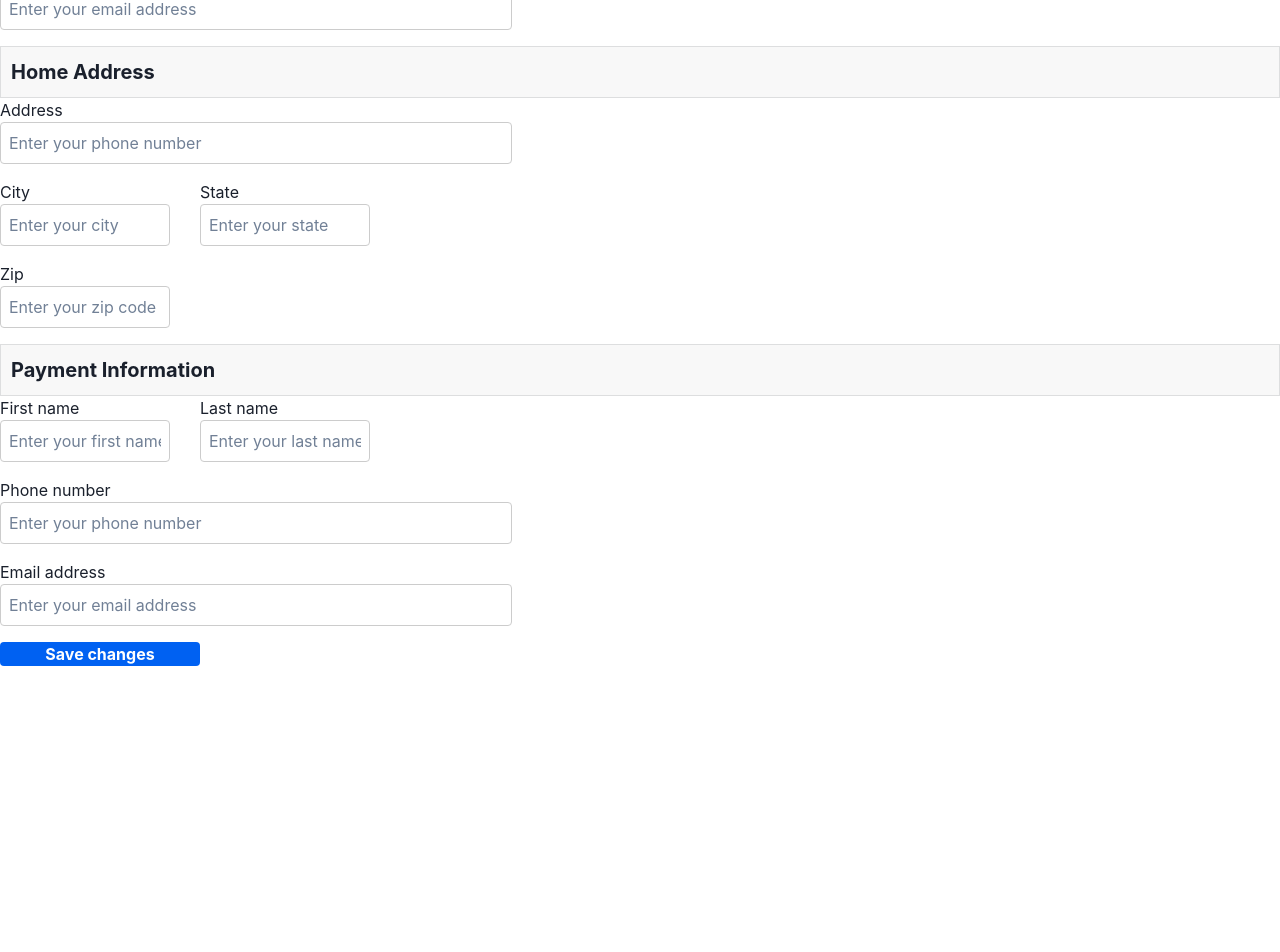
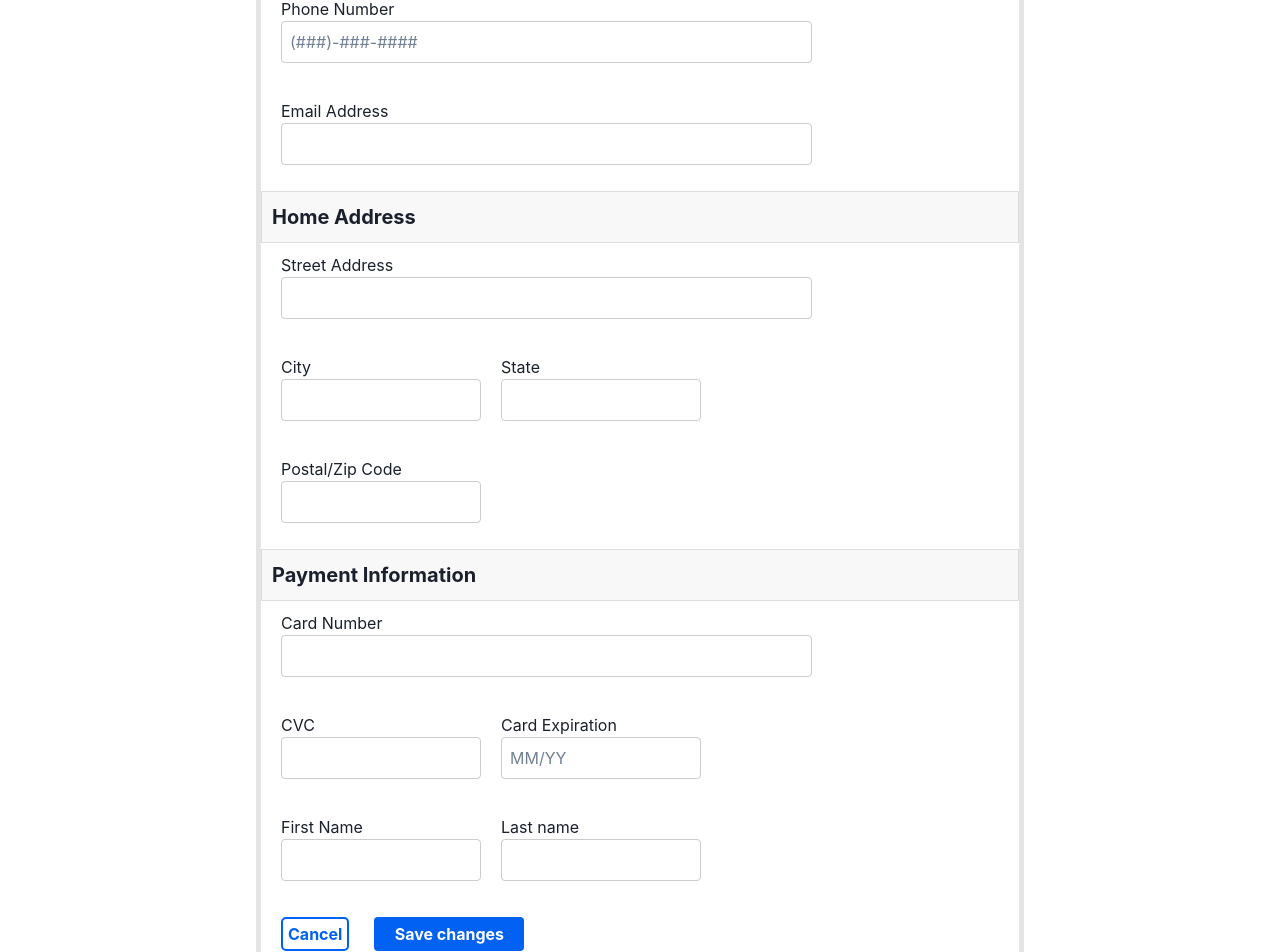
Before and after one commit to CS4050-E-Cinema-Booking-Project/ui, a React (Create React App) app: page /edit-profile in a window 1280 px wide. Shown: the part 320-1272 px from the top of the page. Before the commit the page ends 986 px from the top, so only its background shows below. Built offline with nearby package versions, Linux system fonts and the light colour scheme.

Commit message:
Added additional styling to EditProfile components

```diff
--- a/src/components/EditProfile.jsx
+++ b/src/components/EditProfile.jsx
@@ -1,31 +1,33 @@
 import React from "react";
+import { Link } from "react-router-dom";
 import "../style/EditProfile.css";
 
 const EditProfile = () => {
   return (
     <div>
+      <div className="settings-box">
         <div className="card-body">
           <div class="card-title">Account Details</div>
           <form>
             <div>
               <div className="name-card">
-              <label className="name-title">First name</label>
-              <input className="name-form" type="text" placeholder="Enter your first name" />
+                <label className="name-title">First Name</label>
+                <input className="name-form" type="text"/>
               </div>
               <div className="name-card">
-              <label className="name-title">Last name</label>
-              <input className="name-form" type="text" placeholder="Enter your last name" />
+                <label className="name-title">Last Name</label>
+                <input className="name-form" type="text"/>
               </div>
             </div>
             <div>
-            <div>
-              <label>Phone number</label>
-              <input className="settings-form" type="tel" placeholder="Enter your phone number" />
+              <div className="settings-card">
+                <label className="settings-title">Phone Number</label>
+                <input className="settings-form" type="tel" placeholder="(###)-###-####" />
               </div>
             </div>
-          <div>
-            <label>Email address</label>
-            <input className="settings-form" type="email" placeholder="Enter your email address" />
+            <div className="settings-card">
+              <label className="settings-title">Email Address</label>
+              <input className="settings-form" type="email"/>
             </div>
           </form>
         </div>
@@ -33,25 +35,25 @@ const EditProfile = () => {
           <div class="card-title">Home Address</div>
           <form>
             <div>
-            <div>
-              <label>Address</label>
-              <input className="settings-form" type="tel" placeholder="Enter your phone number" />
+              <div className="settings-card">
+                <label className="settings-title">Street Address</label>
+                <input className="settings-form" type="text"/>
               </div>
             </div>
             <div>
               <div className="name-card">
                 <label className="name-title">City</label>
-              <input className="name-form" type="text" placeholder="Enter your city" />
+                <input className="name-form" type="text"/>
               </div>
               <div className="name-card">
                 <label className="name-title">State</label>
-              <input className="name-form" type="text" placeholder="Enter your state" />
+                <input className="name-form" type="text"/>
               </div>
             </div>
             <div>
               <div className="name-card">
-              <label className="name-title">Zip</label>
-              <input className="name-form" type="text" placeholder="Enter your zip code" />
+                <label className="name-title">Postal/Zip Code</label>
+                <input className="name-form" type="text"/>
               </div>
             </div>
           </form>
@@ -60,27 +62,35 @@ const EditProfile = () => {
           <div class="card-title">Payment Information</div>
           <form>
             <div>
+              <div className="settings-card">
+                <label className="settings-title">Card Number</label>
+                <input className="settings-form" type="tel"/>
+              </div>
+            </div>
+            <div>
               <div className="name-card">
-              <label className="name-title">First name</label>
-              <input className="name-form" type="text" placeholder="Enter your first name" />
+                <label className="name-title">CVC</label>
+                <input className="name-form" type="text"/>
+              </div>
+              <div className="name-card">
+                <label className="name-title">Card Expiration</label>
+                <input className="name-form" type="text" placeholder="MM/YY" />
+              </div>
+            </div>
+            <div>
+              <div className="name-card">
+                <label className="name-title">First Name</label>
+                <input className="name-form" type="text"/>
               </div>
               <div className="name-card">
                 <label className="name-title">Last name</label>
-              <input className="name-form" type="text" placeholder="Enter your last name" />
+                <input className="name-form" type="text"/>
               </div>
             </div>
-          <div>
-            <div>
-              <label>Phone number</label>
-              <input className="settings-form" type="tel" placeholder="Enter your phone number" />
+          </form>
+          <Link to="/user" className="cancel-button">Cancel</Link>
+          <button class="save-button" type="button">Save changes</button>
         </div>
-          </div>
-          <div>
-            <label>Email address</label>
-            <input className="settings-form" type="email" placeholder="Enter your email address" />
-          </div>
-        </form>
-        <button class="save-button" type="button">Save changes</button>
       </div>
     </div>
   );
--- a/src/style/EditProfile.css
+++ b/src/style/EditProfile.css
@@ -1,42 +1,3 @@
-
-    .card {
-        box-shadow: 0 0.15rem 1.75rem 0 rgb(33 40 50 / 15%);
-    }
-
-    .form-control, .dataTable-input {
-        display: block;
-        width: 100%;
-        padding: 0.875rem 1.125rem;
-        font-size: 0.875rem;
-        font-weight: 400;
-        line-height: 1;
-        color: #69707a;
-        background-color: #fff;
-        background-clip: padding-box;
-        border: 1px solid #c5ccd6;
-        -webkit-appearance: none;
-        -moz-appearance: none;
-        appearance: none;
-        border-radius: 0.35rem;
-        transition: border-color 0.15s ease-in-out, box-shadow 0.15s ease-in-out;
-    }
-
-    .nav-borders .nav-link.active {
-        color: #0061f2;
-        border-bottom-color: #0061f2;
-    }
-    .nav-borders .nav-link {
-        color: #69707a;
-        border-bottom-width: 0.125rem;
-        border-bottom-style: solid;
-        border-bottom-color: transparent;
-        padding-top: 0.5rem;
-        padding-bottom: 0.5rem;
-        padding-left: 0;
-        padding-right: 0;
-        margin-left: 1rem;
-        margin-right: 1rem;
-    }
 
     .card-title {
         padding: 10px;
@@ -50,8 +11,8 @@
 
     .name-card {
         width: 200px;
-        margin-right: 0;
         float: left;
+        margin: 10px 0 10px 20px;
     }
 
     .name-title {
@@ -59,18 +20,50 @@
     }
 
     .name-form {
-        width: 170px;
+        width: 100%;
         display: block;
     }
 
     .settings-form {
-        width: 40%;
+        width: 70%;
         display: block;
     }
 
     .save-button {
         color: white;
         background-color: #0061f2;
-        padding: 0;
-        width: 200px;
+        padding: 5px;
+        width: 150px;
+        margin: 10px;
     }
+
+    .save-button:hover {
+        background-color: #2358a7;
+    }
+
+    .cancel-button {
+        border: 2px solid #0061f2;
+        border-radius: 5px;
+        padding: 5px;
+        color: #0061f2;
+        font-weight: bold;
+        margin: 0 15px 0 20px;
+    }
+
+    .cancel-button:hover {
+        color: white;
+        background-color: #0061f2;
+    }
+
+    .settings-card {
+        width: 100%;
+        float: left;
+        margin: 10px 0 10px 20px;
+    }
+
+    .settings-box {
+        border: 5px solid rgba(33, 40, 50, 0.125);
+        border-radius: 5px;
+        width: 60%;
+        margin: 80px auto 80px auto;
+    }
```
Lines whose indentation alone changed are shown as unchanged.
